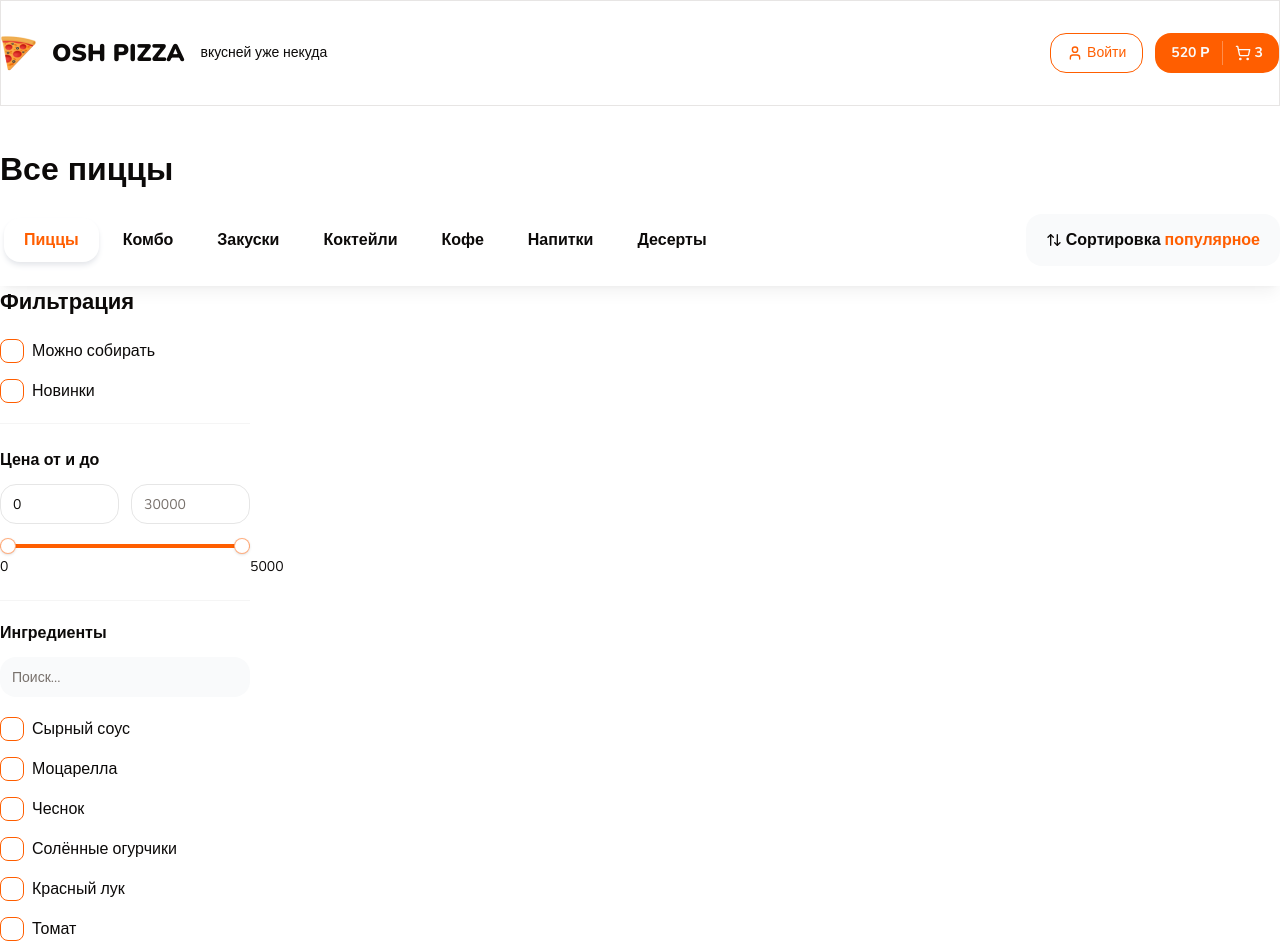
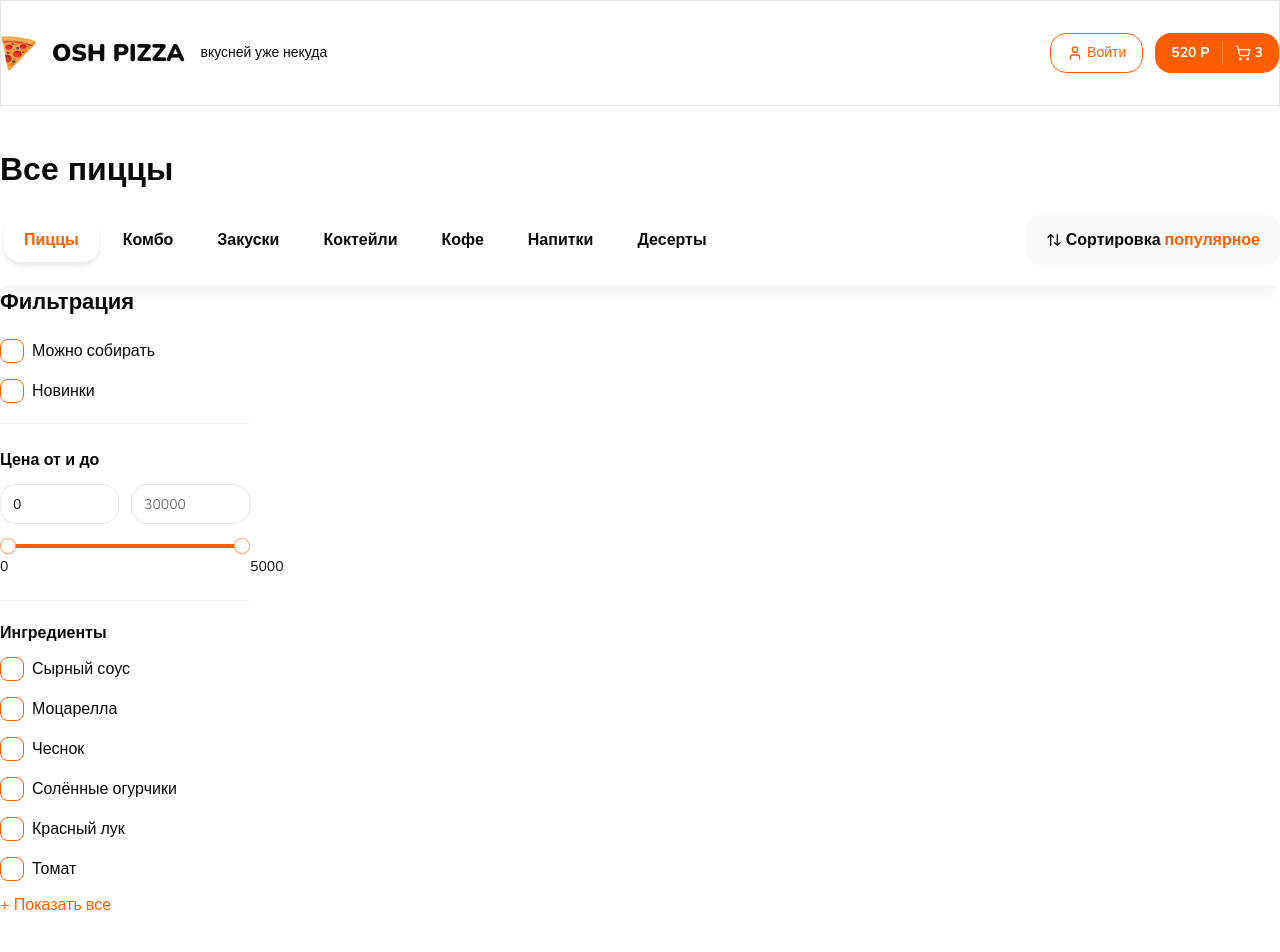
Before and after one commit to Dastan0307/CheckenPizza, a Next.js app: page / in a window 1280 px wide. Shown: the top 952 px of the page. Built offline with nearby package versions, Linux system fonts and the light colour scheme.

Commit message:
update component checkbox-filter-group

```diff
--- a/components/shared/checkbox-filter-group.tsx
+++ b/components/shared/checkbox-filter-group.tsx
@@ -27,19 +27,33 @@ export const CheckboxFilterGroup: React.FC<Props> = ({
 	defaultValue,
 	className,
 }) => {
+	const [showAll, setShowAll] = React.useState(false)
+	const [searchValue, setSearchValue] = React.useState('')
+
+	const onChangeSearchInput = (e: React.ChangeEvent<HTMLInputElement>) => {
+		setSearchValue(e.target.value)
+	}
+
+	const list = showAll
+		? items.filter(item => item.text.toLocaleLowerCase().includes(searchValue.toLocaleLowerCase()))
+		: defaultItems.slice(0, limit)
+
 	return (
 		<div className={className}>
 			<p className='font-bold mb-3'>{title}</p>
 
+			{showAll && (
 				<div className='mb-5'>
 					<Input
 						placeholder={searchInputPlaceholder}
 						className='bg-gray-50 border-none'
+						onChange={onChangeSearchInput}
 					/>
 				</div>
+			)}
 
 			<div className='flex flex-col gap-4 max-h-96 pr-2 overflow-auto scrollbar'>
-				{items.map((item, index) => (
+				{list.map((item, index) => (
 					<FilterCheckbox
 						key={index}
 						text={item.text}
@@ -50,6 +64,17 @@ export const CheckboxFilterGroup: React.FC<Props> = ({
 					/>
 				))}
 			</div>
+
+			{items.length > limit && (
+				<div className={showAll ? 'border-t border-t-neutral-100 mt-4' : ''}>
+					<button
+						className='text-primary mt-3'
+						onClick={() => setShowAll(!showAll)}
+					>
+						{showAll ? 'Скрыть' : '+ Показать все'}
+					</button>
+				</div>
+			)}
 		</div>
 	)
 }
--- a/components/shared/filters.tsx
+++ b/components/shared/filters.tsx
@@ -88,6 +88,22 @@ export const Filters: React.FC<Props> = ({ className }) => {
 					{
 						text: 'Томат',
                         value: '6',
+					},
+					{
+						text: 'Чеснок',
+                        value: '3',
+					},
+					{
+						text: 'Солённые огурчики',
+                        value: '4',
+					},
+					{
+						text: 'Красный лук',
+                        value: '5',
+					},
+					{
+						text: 'Томат',
+                        value: '6',
 					}
 				]}
 			/>
```
Lines whose indentation alone changed are shown as unchanged.
